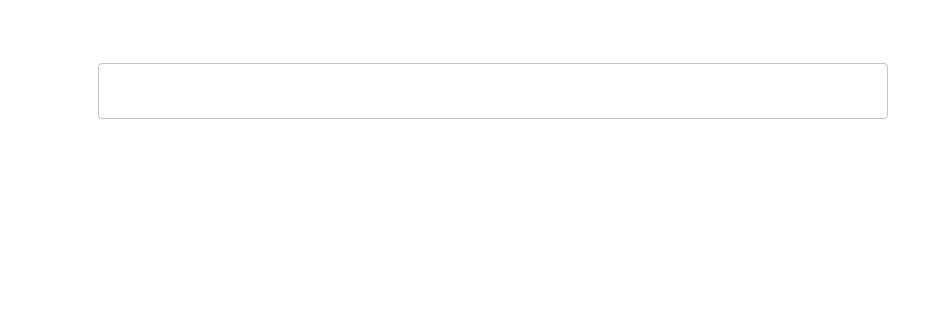
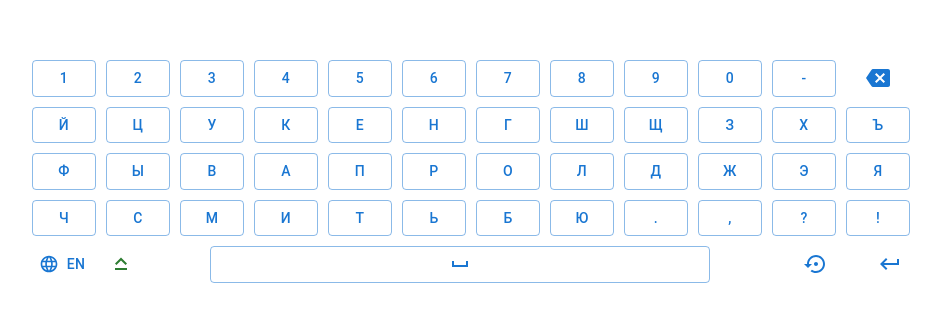
Before and after one commit to autonomous-systems/react-base-keyboard, a React (Create React App) app: page / in a window 1280 px wide. Shown: the part 345-666 px from the top of the page, without its empty margins (147-1088 px from the left). Built offline with nearby package versions, Linux system fonts and the light colour scheme.

Commit message:
added valueProvider

```diff
--- a/src/App.tsx
+++ b/src/App.tsx
@@ -2,10 +2,12 @@ import React, { ChangeEvent } from 'react';
 import { MuiKeyboard } from './components/MuiKeyboard';
 import { TextField } from '@mui/material';
 import { numbers, russianButtons, englishButtons } from './data/Keyboards';
+import { InputValueProvider, useInputValue } from './context/InputValueProvider';
 
 const App = () => {
   const [checked, setChecked] = React.useState(false);
-  const [inputValue, setInputValue] = React.useState<string>('');
+  // const [inputValue, setInputValue] = React.useState<string>('');
+  const { inputValue, setInputValue } = useInputValue();
   const handleUrlChange = (event: ChangeEvent<HTMLInputElement>): void => {
     event.persist();
     setInputValue(event.target.value);
@@ -14,19 +16,20 @@ const App = () => {
     setChecked((prev) => !prev);
   };
   return (
+    // <InputValueProvider>
     <MuiKeyboard
-      textField={
-        <TextField
-          onChange={handleUrlChange}
-          onClick={handleChange}
-          value={inputValue}
-          fullWidth
-          multiline
-        />
-      }
-      slide
-      direction="up"
-      checked={checked}
+      // textField={
+      // <TextField
+      //   onChange={handleUrlChange}
+      //   onClick={handleChange}
+      //   value={inputValue}
+      //   fullWidth
+      //   multiline
+      // />
+      // }
+      // slide={false}
+      // direction="up"
+      // checked={checked}
       setInputValue={setInputValue}
       numbers={numbers}
       firstLanguage={russianButtons}
@@ -35,6 +38,7 @@ const App = () => {
       firstLangLabel="RU"
       keyboardWidth={'900px'}
     />
+    // </InputValueProvider>
   );
 };
 
--- a/src/components/MuiKeyboard/MuiKeyboard.tsx
+++ b/src/components/MuiKeyboard/MuiKeyboard.tsx
@@ -3,8 +3,8 @@ import { Grid, Box, Slide, ButtonProps, SlideProps } from '@mui/material';
 import { OnScreenKeyboard } from '../OnScreenKeyboard';
 
 interface MuiProps {
-  textField: React.ReactNode;
-  slide: boolean;
+  textField?: React.ReactNode;
+  slide?: boolean;
   direction?: SlideProps['direction'];
   checked?: boolean;
   setInputValue: React.Dispatch<React.SetStateAction<string>>;
@@ -70,8 +70,9 @@ export const MuiKeyboard: React.FC<MuiProps> = ({
           }}
         >
           <Grid container spacing={4} justifyContent="center" direction="row" rowSpacing={1}>
-            <Grid item xs={12} md={8}>
-              {/* <TextField
+            {textField && (
+              <Grid item xs={12} md={8}>
+                {/* <TextField
                 onChange={handleUrlChange}
                 placeholder="Click!"
                 value={inputValue}
@@ -80,9 +81,10 @@ export const MuiKeyboard: React.FC<MuiProps> = ({
                 multiline
                 onClick={handleChange}
               /> */}
-              {textField}
-            </Grid>
-            {slide ? (
+                {textField}
+              </Grid>
+            )}
+            {slide && (
               <Slide direction={direction} in={checked} mountOnEnter unmountOnExit>
                 <Box sx={{ display: 'flex', mt: '10px', justifyContent: 'center' }}>
                   <OnScreenKeyboard
@@ -97,7 +99,8 @@ export const MuiKeyboard: React.FC<MuiProps> = ({
                   />
                 </Box>
               </Slide>
-            ) : (
+            )}
+            {!slide && (
               <OnScreenKeyboard
                 onKeyPress={handleKeyPress}
                 numbers={numbers}
--- /dev/null
+++ b/src/context/InputValueProvider.tsx
@@ -0,0 +1,26 @@
+import React, { createContext, useContext, useState } from 'react';
+
+interface InputValueContextProps {
+  inputValue: string;
+  setInputValue: React.Dispatch<React.SetStateAction<string>>;
+}
+
+const InputValueContext = createContext<InputValueContextProps | undefined>(undefined);
+
+export const InputValueProvider: React.FC = ({ children }) => {
+  const [inputValue, setInputValue] = useState('');
+
+  return (
+    <InputValueContext.Provider value={{ inputValue, setInputValue }}>
+      {children}
+    </InputValueContext.Provider>
+  );
+};
+
+export const useInputValue = (): InputValueContextProps => {
+  const context = useContext(InputValueContext);
+  if (!context) {
+    throw new Error('useInputValue must be used within an InputValueProvider');
+  }
+  return context;
+};
--- a/src/index.tsx
+++ b/src/index.tsx
@@ -1,5 +1,11 @@
 import ReactDOM from 'react-dom';
 import React from 'react';
 import App from './App';
+import { InputValueProvider } from './context/InputValueProvider';
 
-ReactDOM.render(<App />, document.getElementById('root'));
+ReactDOM.render(
+  <InputValueProvider>
+    <App />
+  </InputValueProvider>,
+  document.getElementById('root')
+);
```
